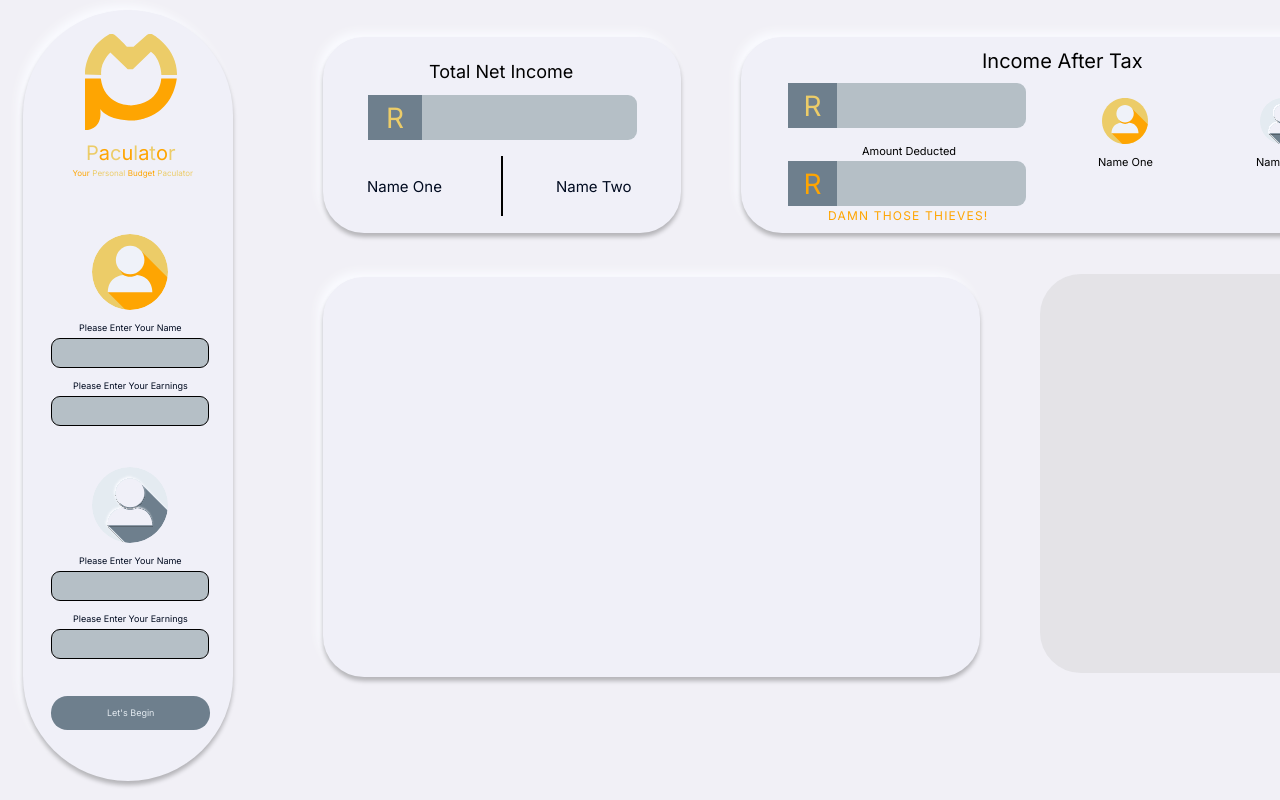
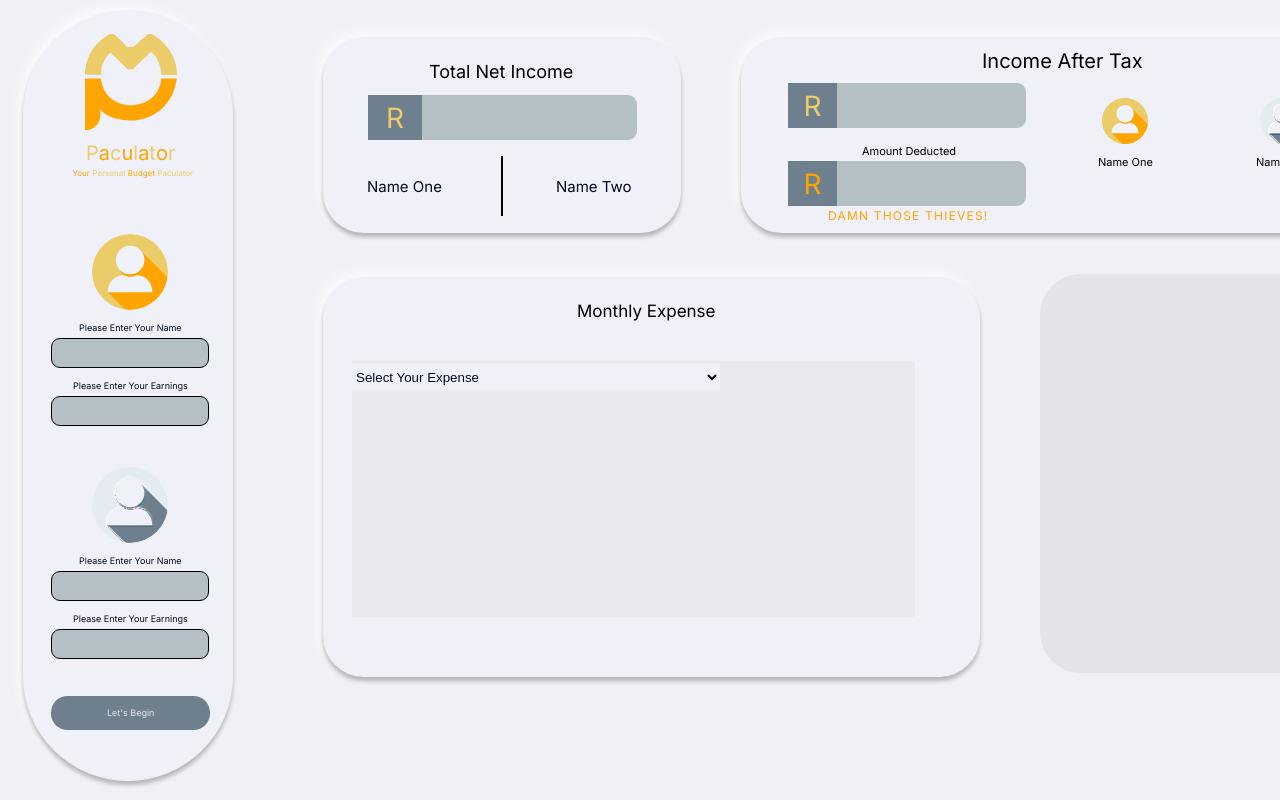
Before and after one commit to Tsebo200/Pacualtor, a React (Create React App) app: page / in a window 1280 px wide. Shown: the top 800 px of the page. Built offline with nearby package versions, Linux system fonts and the light colour scheme.

Commit message:
Started Monthly Expense Section

```diff
--- a/src/App.js
+++ b/src/App.js
@@ -1,4 +1,4 @@
-import logo from './logo.svg';
+import logo from '../src/assets/Logo.svg';
 import './App.css';
 import {Routes, Route} from 'react-router-dom';
 import TaxCalc from './Functions/TaxCalculate';
--- a/src/components/Dashboard.js
+++ b/src/components/Dashboard.js
@@ -61,12 +61,21 @@ const Dashboard= () => {
                     <p className='income-after-tax-profile-two-name'>Name Two</p>
                 </div>
             </div>
-             {/* End of Income After Tax Container */}
         </div>
-
-
+        {/* End of Income After Tax Container */}
 
         <div className="monthly-expense-container">
+            <p className="monthly-expense-text">Monthly Expense</p>
+            <div className="monthly-expense-content-container">
+                <div className="monthly-expense-input-box">
+                    <form></form>
+                    <select className="expense-one">
+                        <option>Select Your Expense</option>
+                        <option>Fuel</option>
+                    </select>
+
+                </div>
+            </div>
         </div>
         <div className="results-container"></div>
 
--- a/src/index.css
+++ b/src/index.css
@@ -599,6 +599,46 @@ body {
   float: left;
 }
 
+.monthly-expense-text{
+  font-family: 'Inter';
+  font-weight: 500;
+  font-size: 17px;
+  margin-top: 24px;
+  margin-left: 254px;
+  float: left;
+}
+
+.monthly-expense-content-container{
+  width: 563px;
+  height: 256px;
+  margin-top: 23px;
+  margin-left: 29px;
+  background: rgba(233, 233, 239, 0.9);
+  float: left;
+}
+
+.monthly-expense-input-box{
+  width: 369px;
+  height: 251px;
+  /* background: rgba(1, 11, 32, 0.3); */
+  float: left;
+}
+
+select{
+  background: #F0F0F8;
+  outline-color:#010B20;
+  color: #010B20;
+  border: none;
+}
+
+.expense-one{
+  width: 368px;
+  height: 26px;
+  margin-top: 3px;
+  float: left;
+}
+
+/* Start of Results Container */
 .results-container{
   width: 347px;
   height: 399px;
```
Also changed, not shown: src/logo.svg.
